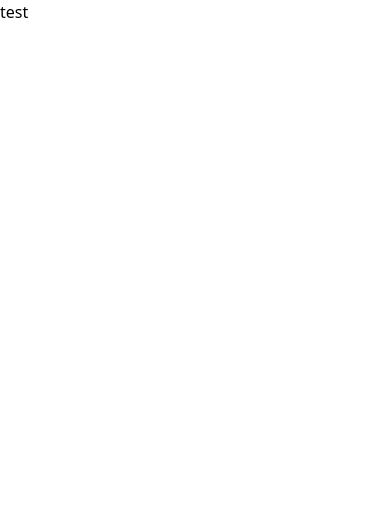
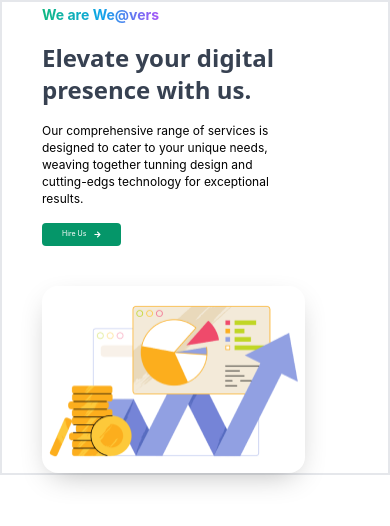
Before and after one commit to We-a-vers/We-vers-Website, a React (Vite) app: page / in a window 390 px wide. Shown: the top 526 px of the page. Built offline with nearby package versions, Linux system fonts and the light colour scheme.

Commit message:
Mobile version

```diff
--- a/src/App.jsx
+++ b/src/App.jsx
@@ -1,5 +1,8 @@
+import Intro from './pages/Intro/intro_page';
 function App() {
-  return <>test</>;
+  return <>
+    <Intro/>
+  </>;
 }
 
 export default App;
--- /dev/null
+++ b/src/pages/Intro/intro_page.jsx
@@ -0,0 +1,34 @@
+import intro_img from '../Intro/assets/Financial_growth.png';
+import { FaArrowRight } from 'react-icons/fa';
+
+const Intro = () => {
+  return (
+    <main className="flex flex-col md:flex-row border-2 justify-start md:justify-between md:items-center px-10 space-y-10">
+      <div className="max-w-[258px] space-y-4">
+        <div className="text-sm font-bold font-['Inter'] bg-gradient-to-r from-emerald-500 via-sky-500 to-purple-500 inline-block text-transparent bg-clip-text">
+          We are We@vers
+        </div>
+        <div className="text-2xl text-gray-700 font-bold">
+          Elevate your digital presence with us.
+        </div>
+        <div className="text-xs font-['Inter'] leading-[17px]">
+          Our comprehensive range of services is designed to cater to your
+          unique needs, weaving together tunning design and cutting-edgs
+          technology for exceptional results.
+        </div>
+        <button className="text-[7px] py-[6px] px-5 bg-emerald-600 hover:bg-blue-700 text-white font-['Inter'] rounded">
+          <div className="flex flex-row justify-center gap-2 items-center">
+            <h3 className="">Hire Us</h3>
+            <FaArrowRight />
+          </div>
+        </button>
+      </div>
+      <img
+        className="shadow-[0_10px_30px_-10px_rgba(0,0,0,0.3)] rounded-2xl h-auto w-[262.75px] xl:w-[566px]"
+        src={intro_img}
+        alt="intro image"
+      />
+    </main>
+  );
+};
+export default Intro;
```
Also changed, not shown: src/pages/Intro/assets/Financial_growth.png (added).
